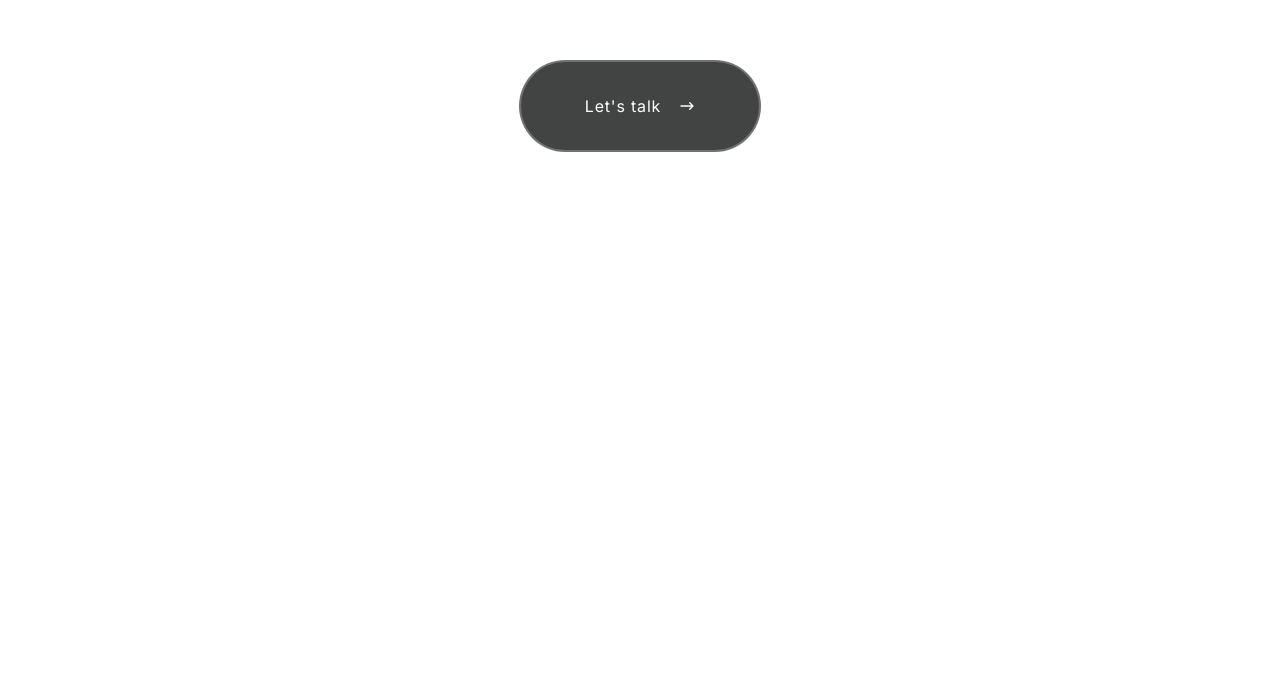
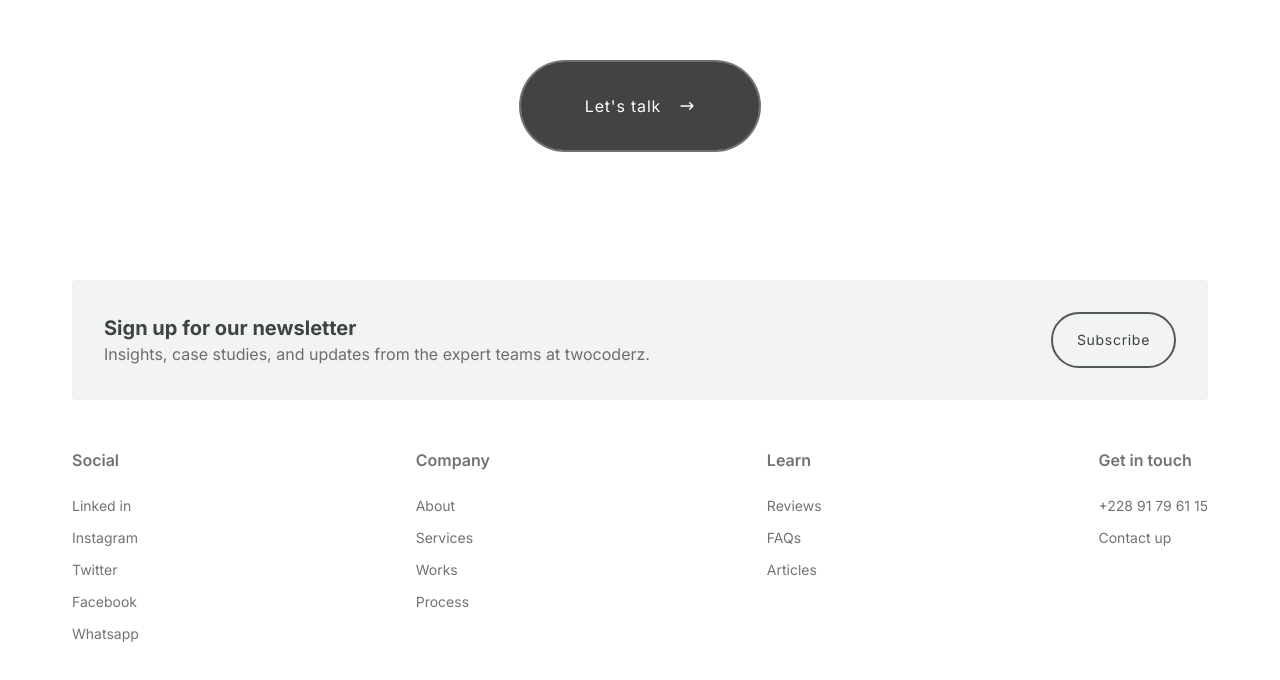
Before and after one commit to twocoderz/twocoderz.team, a React (Vite) app: page / in a window 1280 px wide. Shown: the part 7199-7879 px from the top of the page. Before the commit the page ends 7415 px from the top, so only its background shows below. Built offline with nearby package versions, Linux system fonts and the light colour scheme.

Commit message:
coding footer

```diff
--- a/src/home/HomePage.tsx
+++ b/src/home/HomePage.tsx
@@ -1,5 +1,6 @@
 import Header from "../shared/components/layout/Header";
 import Clients from "./components/Clients";
+import Footer from "./components/Footer";
 import Hero from "./components/Hero";
 import Services from "./components/Services";
 import Testimonials from "./components/Testimonials";
@@ -12,6 +13,7 @@ export default function HomePage() {
       <Clients />
       <Services />
       <Testimonials />
+      <Footer />
     </>
   );
 }
--- /dev/null
+++ b/src/home/components/Footer.tsx
@@ -0,0 +1,91 @@
+import { Button } from "../../shared/components/ui/Button";
+import Container from "../../shared/components/ui/Container";
+
+export default function Footer() {
+  return (
+    <footer className="bg-transparent py-p12 md:py-p16">
+      <Container>
+        <div className="flex flex-col gap-p12">
+          <div className="flex items-center justify-between bg-black-5 p-p8 rounded-r1">
+            <div className="flex flex-col">
+              <h4 className="text-xl font-bold text-black-80">
+                Sign up for our newsletter
+              </h4>
+              <p className="text-md text-black-60 font-normal">
+                Insights, case studies, and updates from the expert teams at
+                twocoderz.
+              </p>
+            </div>
+            <Button variant="secondary">Subscribe</Button>
+          </div>
+          <div className="flex items-start justify-between">
+            <div className="flex flex-col gap-p6">
+              <p className="text-md text-black-60 font-semibold">Social</p>
+              <ul className="flex flex-col gap-p3">
+                <li className="text-sm text-black-60 hover:text-black-80 transition-all duration-500">
+                  Linked in
+                </li>
+                <li className="text-sm text-black-60 hover:text-black-80 transition-all duration-500">
+                  Instagram
+                </li>
+                <li className="text-sm text-black-60 hover:text-black-80 transition-all duration-500">
+                  Twitter
+                </li>
+                <li className="text-sm text-black-60 hover:text-black-80 transition-all duration-500">
+                  Facebook
+                </li>
+                <li className="text-sm text-black-60 hover:text-black-80 transition-all duration-500">
+                  Whatsapp
+                </li>
+              </ul>
+            </div>
+            <div className="flex flex-col gap-p6">
+              <p className="text-md text-black-60 font-semibold">Company</p>
+              <ul className="flex flex-col gap-p3">
+                <li className="text-sm text-black-60 hover:text-black-80 transition-all duration-500">
+                  About
+                </li>
+                <li className="text-sm text-black-60 hover:text-black-80 transition-all duration-500">
+                  Services
+                </li>
+                <li className="text-sm text-black-60 hover:text-black-80 transition-all duration-500">
+                  Works
+                </li>
+                <li className="text-sm text-black-60 hover:text-black-80 transition-all duration-500">
+                  Process
+                </li>
+              </ul>
+            </div>
+            <div className="flex flex-col gap-p6">
+              <p className="text-md text-black-60 font-semibold">Learn</p>
+              <ul className="flex flex-col gap-p3">
+                <li className="text-sm text-black-60 hover:text-black-80 transition-all duration-500">
+                  Reviews
+                </li>
+                <li className="text-sm text-black-60 hover:text-black-80 transition-all duration-500">
+                  FAQs
+                </li>
+                <li className="text-sm text-black-60 hover:text-black-80 transition-all duration-500">
+                  Articles
+                </li>
+              </ul>
+            </div>
+            <div className="flex flex-col gap-p6">
+              <p className="text-md text-black-60 font-semibold">
+                Get in touch
+              </p>
+              <ul className="flex flex-col gap-p3">
+                <li className="text-sm text-black-60 hover:text-black-80 transition-all duration-500">
+                  +228 91 79 61 15
+                </li>
+                <li className="text-sm text-black-60 hover:text-black-80 transition-all duration-500">
+                  Contact up
+                </li>
+              </ul>
+            </div>
+          </div>
+        </div>
+      </Container>
+    </footer>
+  );
+}
```
